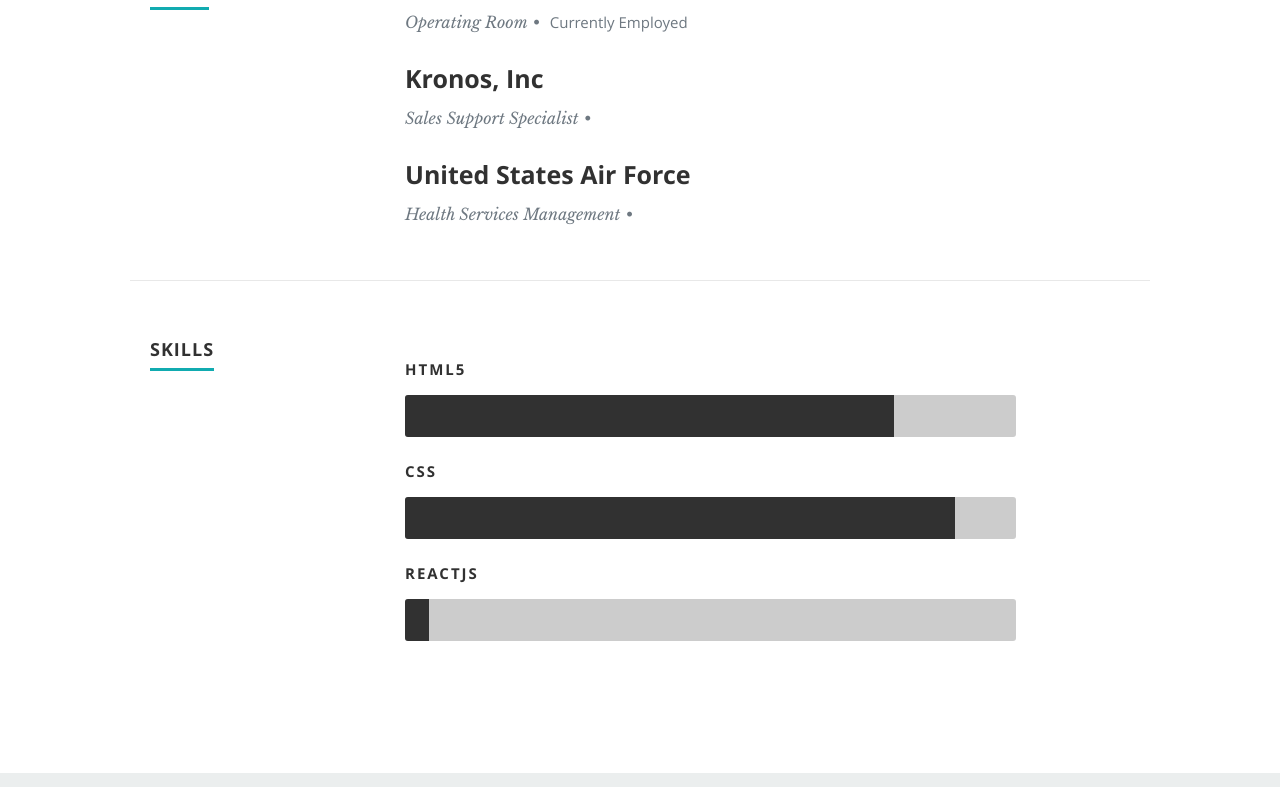
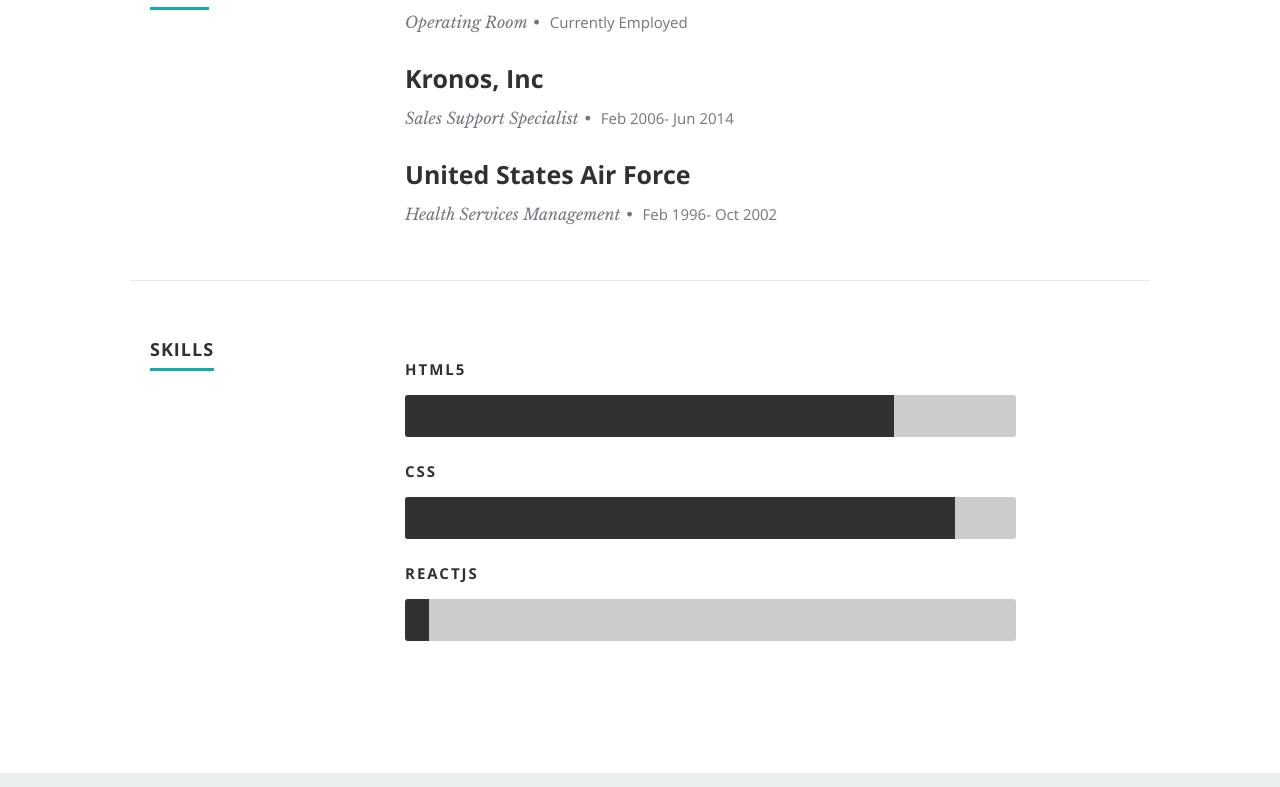
Before and after one commit to carinalullman/React-2-Portfolio, a React (Create React App) app: page / in a window 1280 px wide. Shown: the part 1673-2460 px from the top of the page. Built offline with nearby package versions, Linux system fonts and the light colour scheme.

Commit message:
Altered Resume Data

```diff
--- a/src/resumeData.js
+++ b/src/resumeData.js
@@ -53,16 +53,16 @@
       {
         "CompanyName":"Kronos, Inc",
         "specialization":"Sales Support Specialist",
-        // "MonthOfLeaving":"Jan",
-        // "YearOfLeaving":"2018",
+        "MonthOfLeaving":"Feb 2006-",
+        "YearOfLeaving":"Jun 2014",
         // "Achievements":"Some Achievements"
 
       },
       {
         "CompanyName":"United States Air Force",
         "specialization":"Health Services Management",
-        // "MonthOfLeaving":"Jan",
-        // "YearOfLeaving":"2018",
+        "MonthOfLeaving":"Feb 1996-",
+        "YearOfLeaving":"Oct 2002",
         // "Achievements":"Some Achievements"
 
       }
@@ -95,6 +95,11 @@
         "description":"mobileapp",
         "imgurl":"images/portfolio/project2.png"
       },
+      {
+        "name":"project4",
+        "description":"mobileapp",
+        "imgurl":"images/portfolio/project2.png"
+      },
 
 
     ],
```
